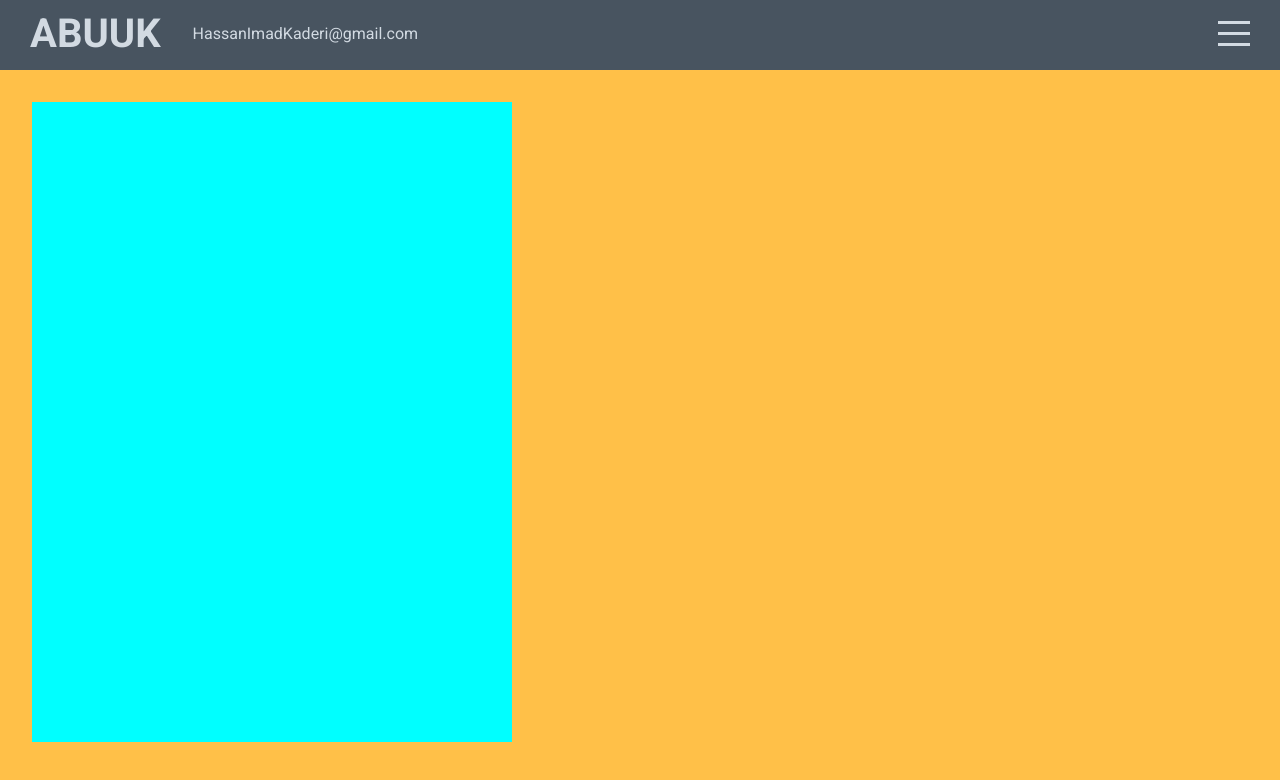
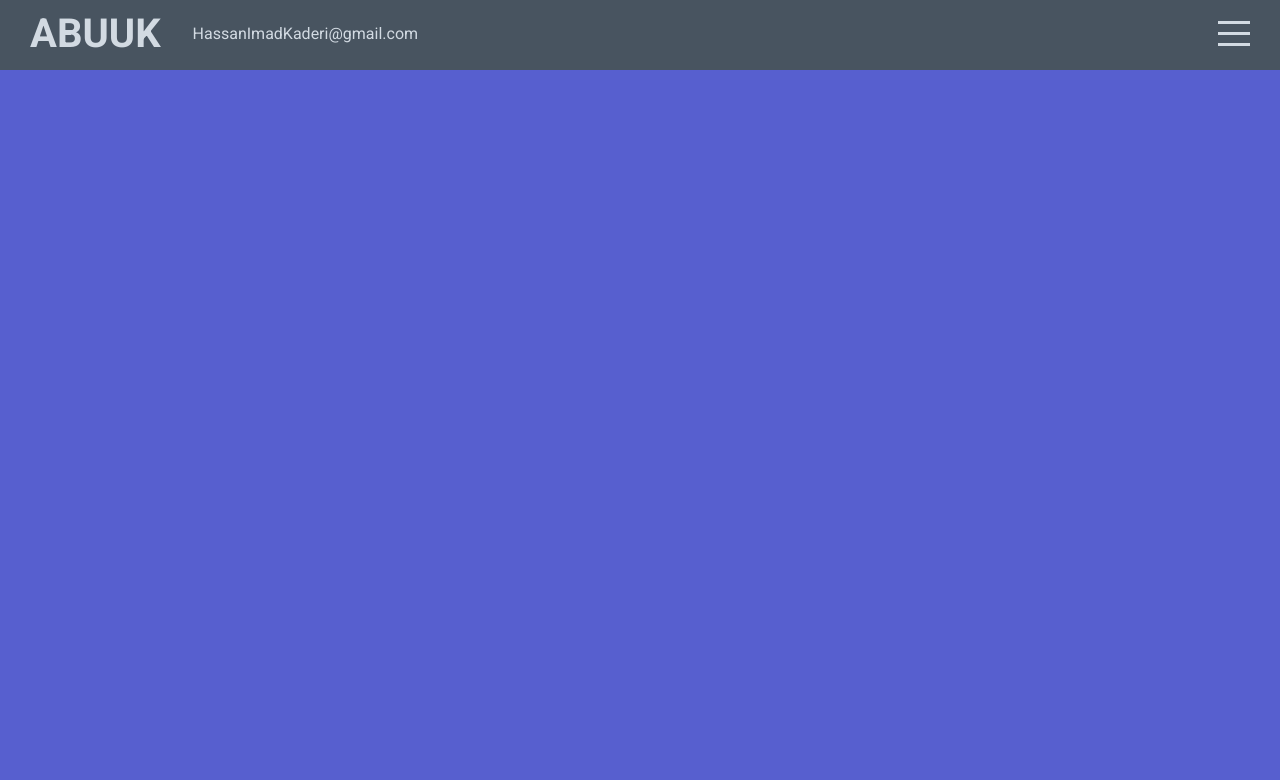
Before and after one commit to HassanKaderi/profilesite, a React (Create React App) app: page / in a window 1280 px wide. Shown: the top 780 px of the page. Built offline with nearby package versions, Linux system fonts and the light colour scheme; the HTML template or start-up script is replaced by a standard one.

Commit message:
Many updates

```diff
--- a/package.json
+++ b/package.json
@@ -3,6 +3,8 @@
   "version": "0.1.0",
   "private": true,
   "dependencies": {
+    "@react-three/drei": "^9.19.6",
+    "@react-three/fiber": "^8.3.0",
     "@testing-library/jest-dom": "^5.16.5",
     "@testing-library/react": "^13.3.0",
     "@testing-library/user-event": "^13.5.0",
@@ -11,6 +13,7 @@
     "react": "^18.2.0",
     "react-dom": "^18.2.0",
     "react-scripts": "5.0.1",
+    "three": "^0.143.0",
     "web-vitals": "^2.1.4"
   },
   "scripts": {
--- a/src/App.jsx
+++ b/src/App.jsx
@@ -7,6 +7,7 @@ import Contact from "./components/contact/Contact"
 import Menu from "./components/menu/Menu"
 import "./app.scss"
 import { useState } from "react"
+
 
 function App() {
   const [menuOpen,setMenuOpen] = useState(false)
--- a/src/components/intro/Intro.jsx
+++ b/src/components/intro/Intro.jsx
@@ -1,12 +1,17 @@
-import"./intro.scss"
+import "./intro.scss"
+import { Canvas } from "@react-three/fiber"
+import { Suspense } from "react"
 
 export default function Intro() {
   return (
     <div className="intro" id="intro">
       <div className="left">
-        <canvas className="voxelCanvas">
+        <Canvas>
+          <Suspense fallback={null}>
+            <ambientLight/>
 
-        </canvas>
+          </Suspense>
+        </Canvas>
       </div>
       <div className="right"></div>
     </div>
--- a/src/components/intro/intro.scss
+++ b/src/components/intro/intro.scss
@@ -1,5 +1,5 @@
 .intro{
-    background-color: #ffc048;
+    background-color: #575fcf;
     display: flex;
 
     .left{
```
Also changed, not shown: 2 other files (tests, documents, lock files or other folders).
